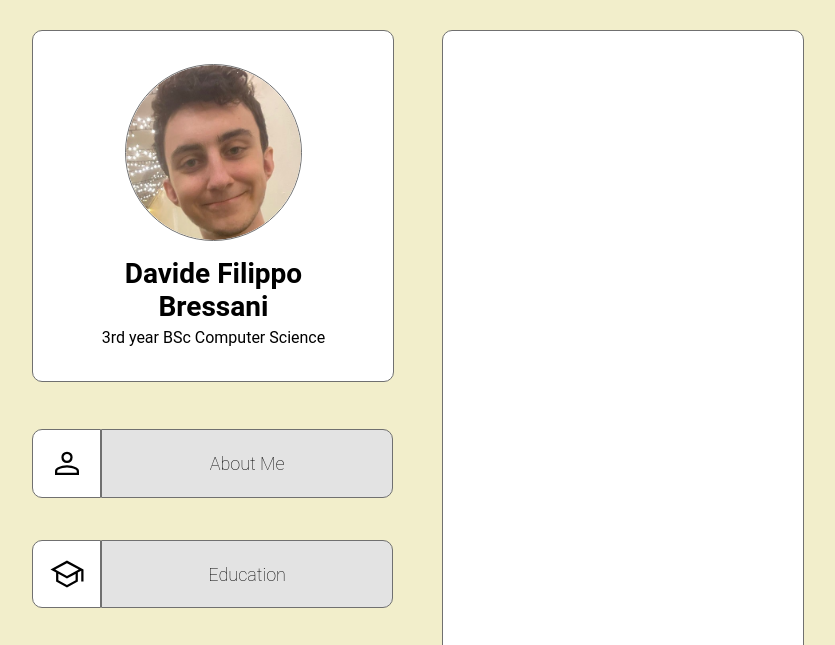
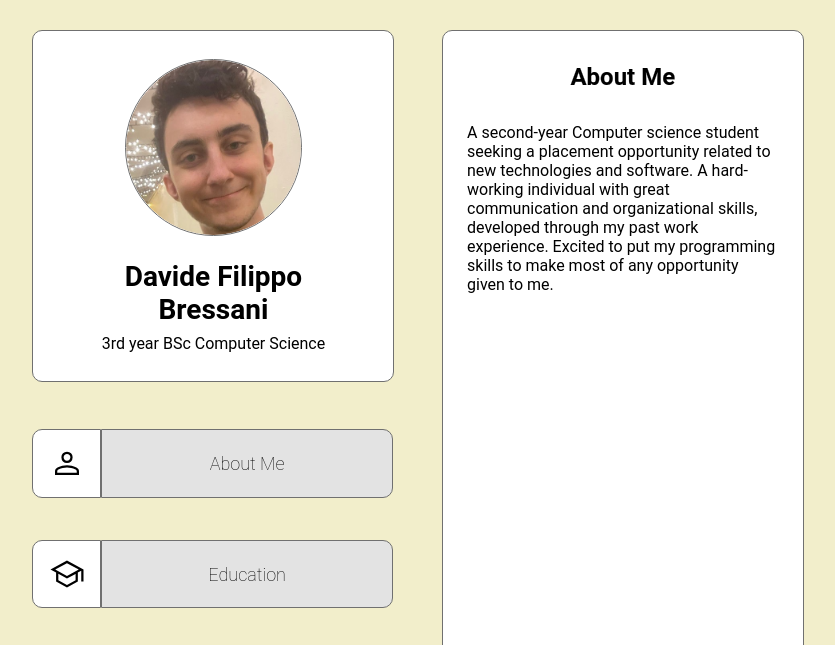
Before and after one commit to bmd2001/Portfolio, a plain HTML site: page index.html in a window 1280 px wide. Shown: the top 645 px of the page, without its empty margins (224-1059 px from the left). Drawn offline with Linux system fonts and the light colour scheme.

Commit message:
Added the Abou Me page and the divs for the other pages

```diff
--- /dev/null
+++ b/app/scss/_about-me.scss
@@ -0,0 +1,7 @@
+#About-Me{
+    display: block !important;
+
+    h2{
+        margin: 2rem 0px 2rem 0px;
+    }
+}
--- a/app/scss/_globals.scss
+++ b/app/scss/_globals.scss
@@ -20,6 +20,10 @@ body{
 a{
     text-decoration: none;
     color: black;
+}
+
+h2{
+    -webkit-text-stroke: 0.2px $border-color;
 }
 
 h3{
@@ -62,12 +66,12 @@ h3{
 #profile-photo{
     width: 10.9375rem;
     height: 10.9375rem;
-    margin-bottom: 1rem;
+    margin-bottom: 1.5rem;
 }
 
 #name{
     font-size: 1.75rem;
-    margin: 0px 0px 0.3125rem 0px;
+    margin: 0px 0px 0.5rem 0px;
 }
 
 #description{
@@ -117,4 +121,10 @@ h3{
     grid-row: 1/ span 2;
     background-color: $group-background-color;
     width: 22.46875rem;
+
+    div{
+        height: 100%;
+        width: calc(100% - 3rem);
+        display: none;
+    }
 }
--- a/app/scss/main.scss
+++ b/app/scss/main.scss
@@ -1,2 +1,3 @@
 @import "globals";
 @import "utils";
+@import "about-me";
--- a/index.html
+++ b/index.html
@@ -66,7 +66,22 @@
             </a>
         </nav>
 
-        <div id="text-group" class="rounded-corners border"></div>
+        <div id="text-group" class="rounded-corners border centered">
+
+            <!-- Here there will be all the different sections of the portfolio -->
+
+            <div id="About-Me">
+                <h2 class="text-align-center">About Me</h2>
+                <p>A second-year Computer science student seeking a placement opportunity related to new technologies and software. A hard-working individual with great communication and organizational skills, developed through my past work experience. Excited to put my programming skills to make most of any opportunity given to me.</p>
+            </div>
+
+
+            <div id=""></div>
+            <div id=""></div>
+            <div id=""></div>
+            <div id=""></div>
+            <div id=""></div>
+        </div>
     </div>
 </body>
 </html>
```
Also changed, not shown: dist/main.css, 1 other file.
